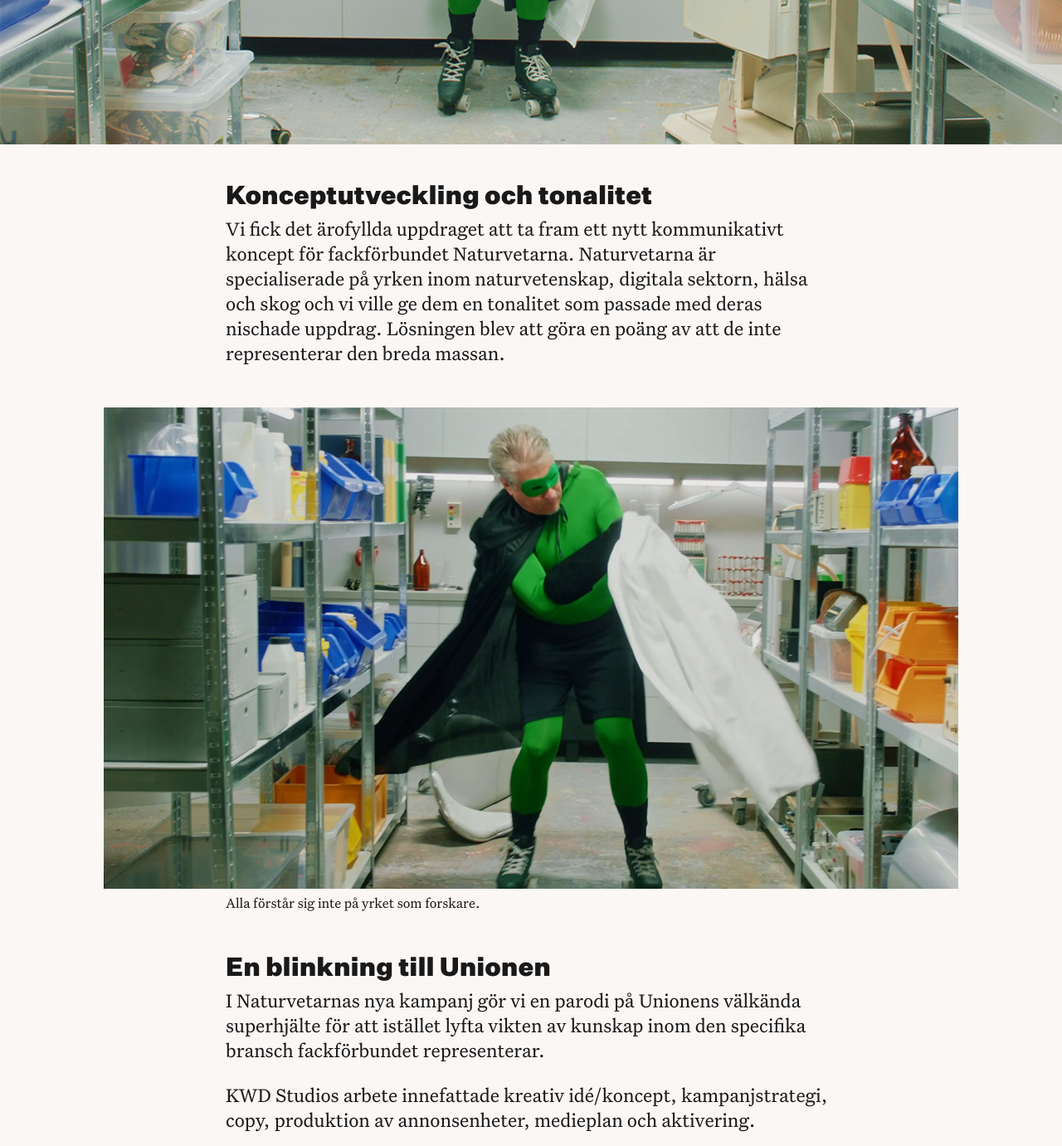
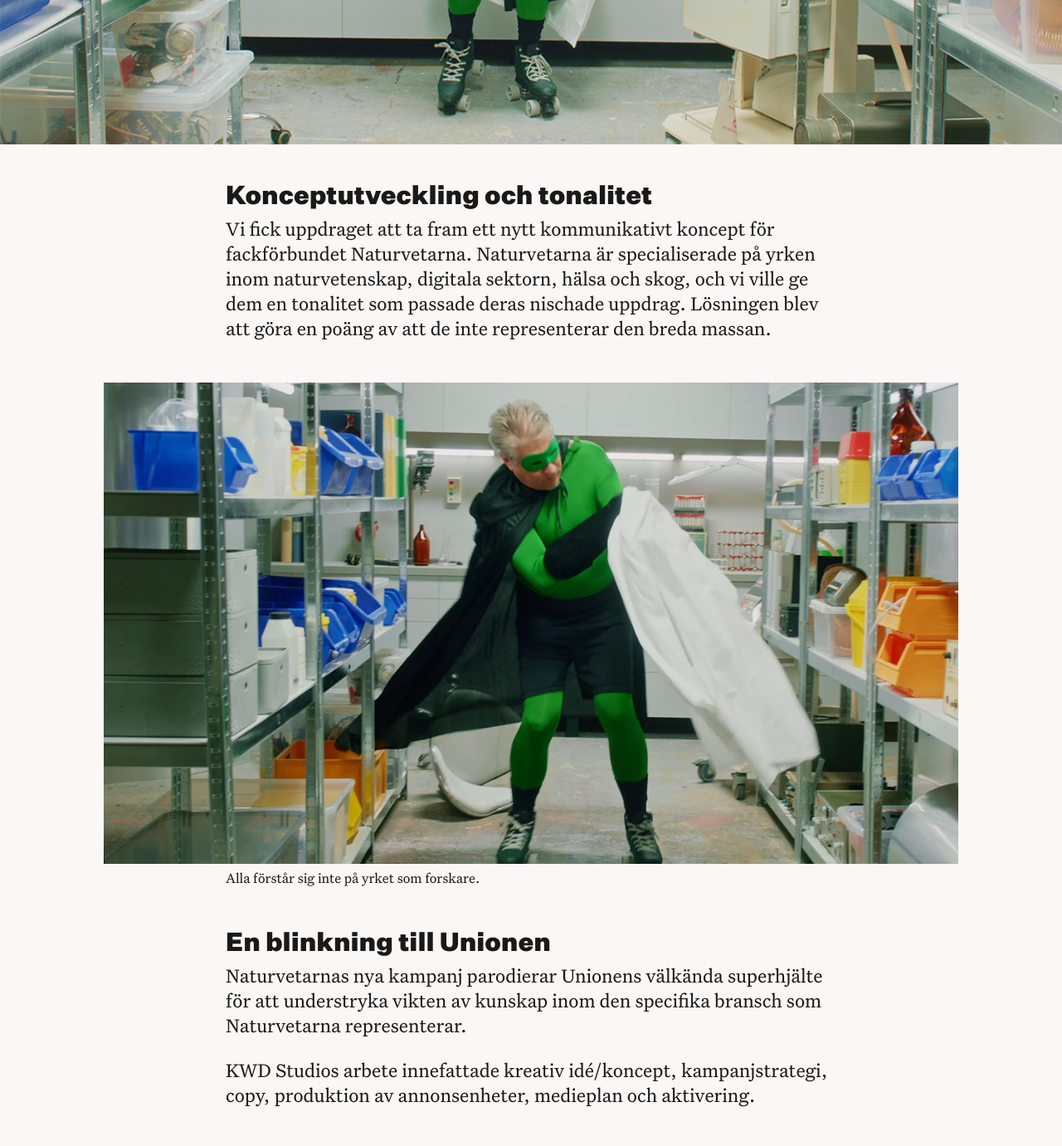
Before and after one commit to kwdstudio/kwdstudio.github.io, a Jekyll site: the page built from _cases/naturvetarna.md, in a window 1280 px wide and 1400 px high, scrolled down 1046 px, cut to the strip 0-1381 px from the top of the window. Shown: the whole strip at 83% size. Built offline with Jekyll 4.4.1, drawn with Linux system fonts in a browser that asks for light colours.

Commit message:
update case

```diff
--- a/_cases/naturvetarna.md
+++ b/_cases/naturvetarna.md
@@ -13,7 +13,7 @@ intro_lead: Känns karaktären bekant? Vår kampanj för fackförbundet Naturvet
 
 ## Konceptutveckling och tonalitet
 
-Vi fick det ärofyllda uppdraget att ta fram ett nytt kommunikativt koncept för fackförbundet Naturvetarna. Naturvetarna är specialiserade på yrken inom naturvetenskap, digitala sektorn, hälsa och skog och vi ville ge dem en tonalitet som passade med deras nischade uppdrag. Lösningen blev att göra en poäng av att de inte representerar den breda massan.
+Vi fick uppdraget att ta fram ett nytt kommunikativt koncept för fackförbundet Naturvetarna. Naturvetarna är specialiserade på yrken inom naturvetenskap, digitala sektorn, hälsa och skog, och vi ville ge dem en tonalitet som passade deras nischade uppdrag. Lösningen blev att göra en poäng av att de inte representerar den breda massan.
 
 {%
   include page_image.html
@@ -23,7 +23,7 @@ Vi fick det ärofyllda uppdraget att ta fram ett nytt kommunikativt koncept för
 
 ## En blinkning till Unionen
 
-I Naturvetarnas nya kampanj gör vi en parodi på Unionens välkända superhjälte för att istället lyfta vikten av kunskap inom den specifika bransch fackförbundet representerar.
+Naturvetarnas nya kampanj parodierar Unionens välkända superhjälte för att understryka vikten av kunskap inom den specifika bransch som Naturvetarna representerar.
 
 KWD Studios arbete innefattade kreativ idé/koncept, kampanjstrategi, copy, produktion av annonsenheter, medieplan och aktivering.
 
```
